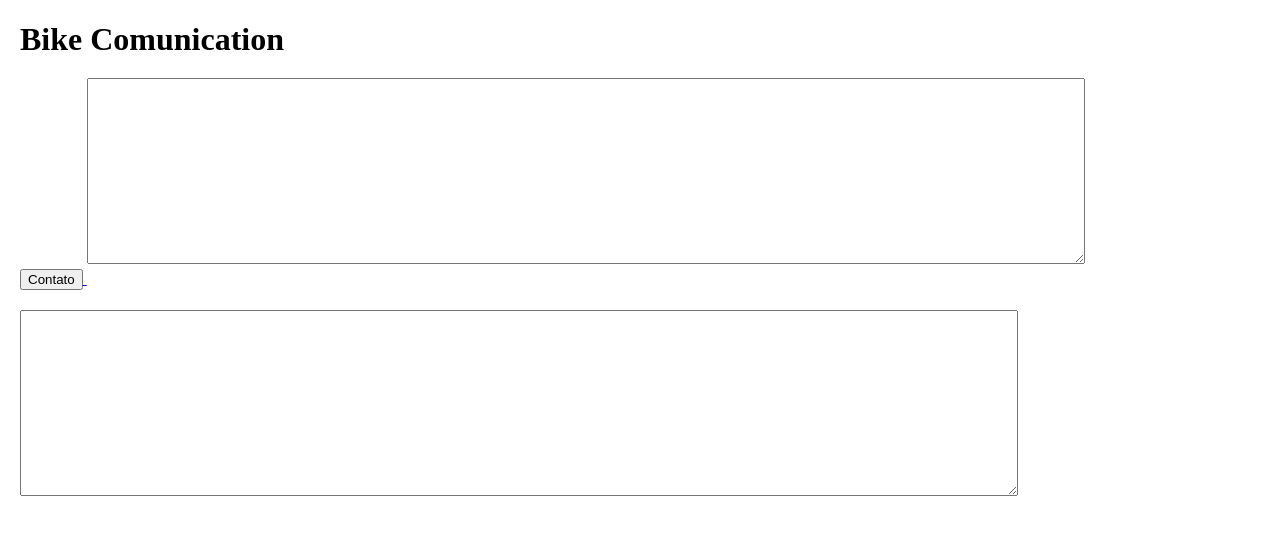
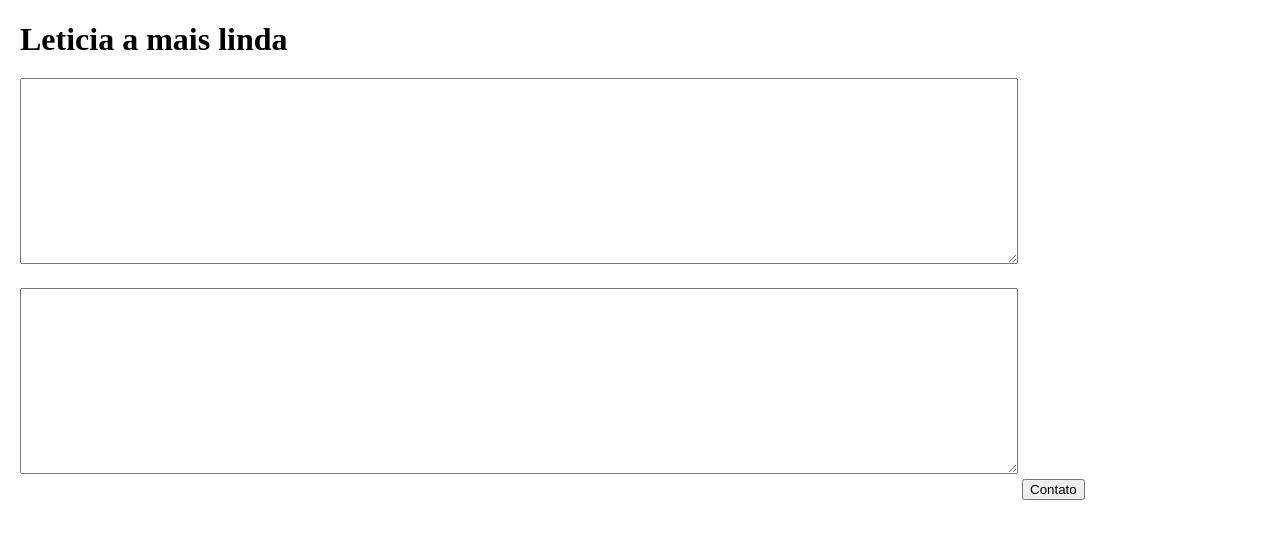
Before and after one commit to LucasBrunelli/PrimaxServer, a website: page src/pages/home.html in a window 1280 px wide. Drawn offline with Linux system fonts and the light colour scheme; no server answers.

Commit message:
first commit

```diff
--- a/src/pages/home.html
+++ b/src/pages/home.html
@@ -29,16 +29,16 @@
 </head>
 <body>
 
-    <h1> Bike Comunication </h1>
-
-    <a href="contato">
-        <button>Contato</button>
-    </a>
+    <h1> Leticia a mais linda </h1>
 
     <!-- Adicione uma caixa de texto para exibir os dados recebidos -->
     <textarea id="campoTexto" readonly wrap="soft"></textarea>
 
     <textarea id="campoMSG"></textarea>
+
+    <a href="contato">
+        <button>Contato</button>
+    </a>
 
     <script>
         // Atualiza a cada 5 segundos (ajuste conforme necessário)
```
